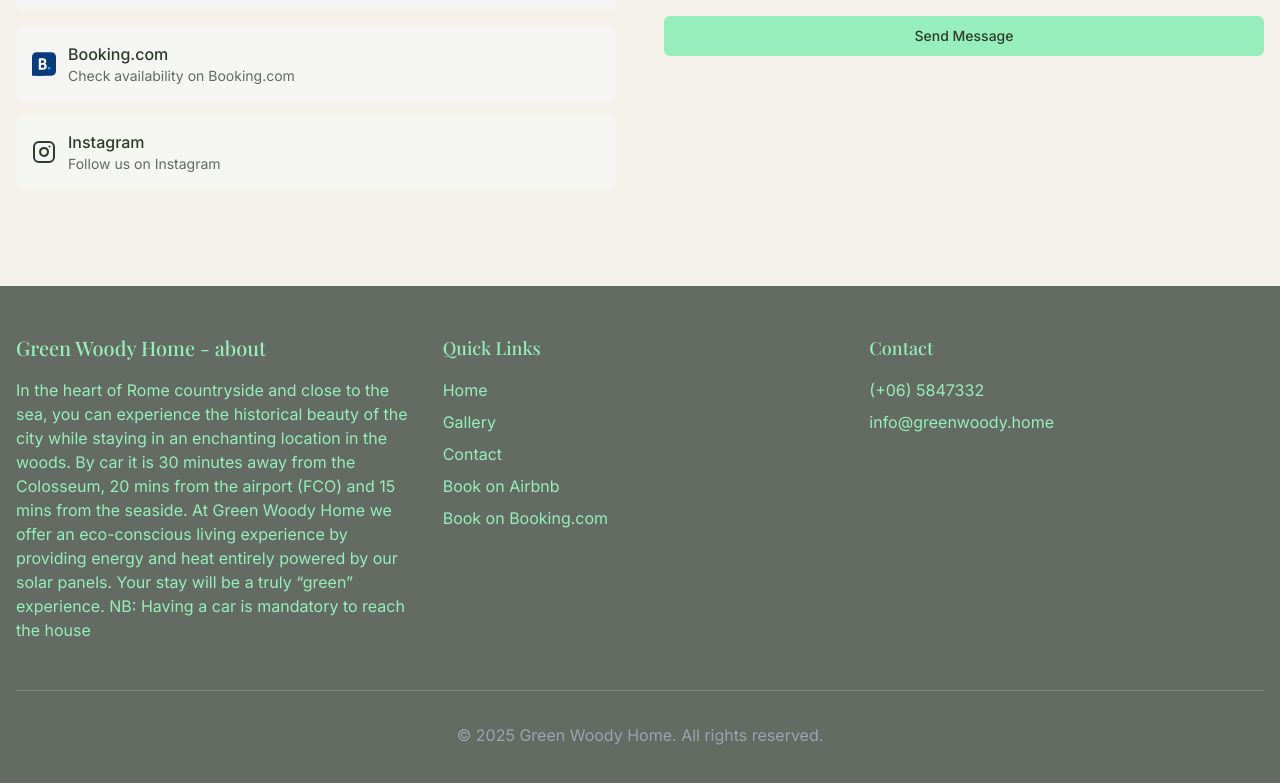
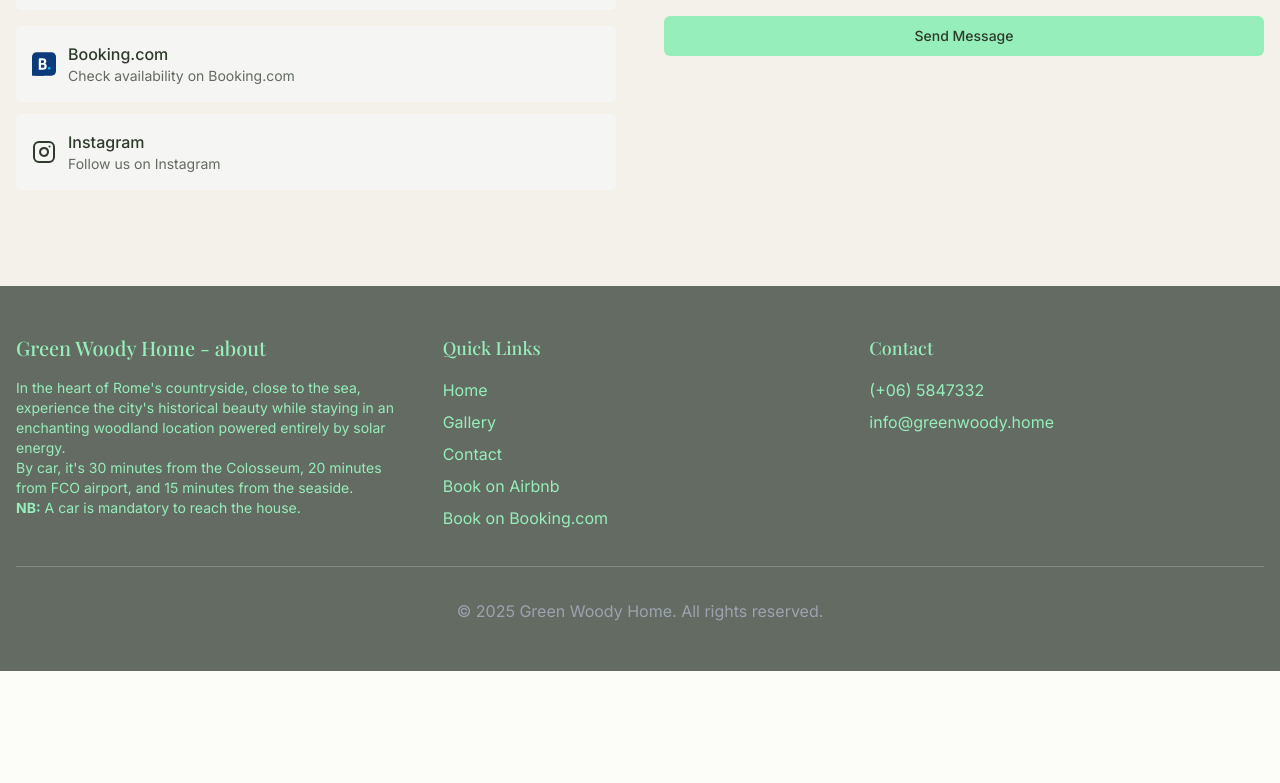
Before and after one commit to PierluigiManc01/green-woody-home-website, a React (Vite) app: page / in a window 1280 px wide. Shown: the part 2383-3166 px from the top of the page. After the commit the page ends 3054 px from the top, so only its background shows below. Built offline with nearby package versions, Linux system fonts and the light colour scheme; a web font is replaced by a local one.

Commit message:
shorten about footer

```diff
--- a/src/components/Footer.tsx
+++ b/src/components/Footer.tsx
@@ -10,11 +10,10 @@ const Footer: React.FC = () => {
         <div className="grid md:grid-cols-3 gap-8">
           <div>
             <h3 className="text-xl font-display font-medium mb-4">Green Woody Home - about</h3>
-            <p className="text-black-300 mb-4">
-            In the heart of Rome countryside and close to the sea, you can experience the historical beauty of the city while staying in an enchanting location in the woods. By car it is 30 minutes away from the Colosseum, 20 mins from the airport (FCO) and 15 mins from the seaside.
-            At Green Woody Home we offer an eco-conscious living experience by providing energy and heat entirely powered by our solar panels. Your stay will be a truly “green” experience.
-
-            NB: Having a car is mandatory to reach the house
+            <p className="text-sm text-black-300 mb-4">
+            In the heart of Rome's countryside, close to the sea, experience the city's historical beauty while staying in an enchanting woodland location powered entirely by solar energy. <br />
+            By car, it's 30 minutes from the Colosseum, 20 minutes from FCO airport, and 15 minutes from the seaside.  <br />
+            <strong>NB:</strong> A car is mandatory to reach the house.
             </p>
           </div>
           <div>
```
